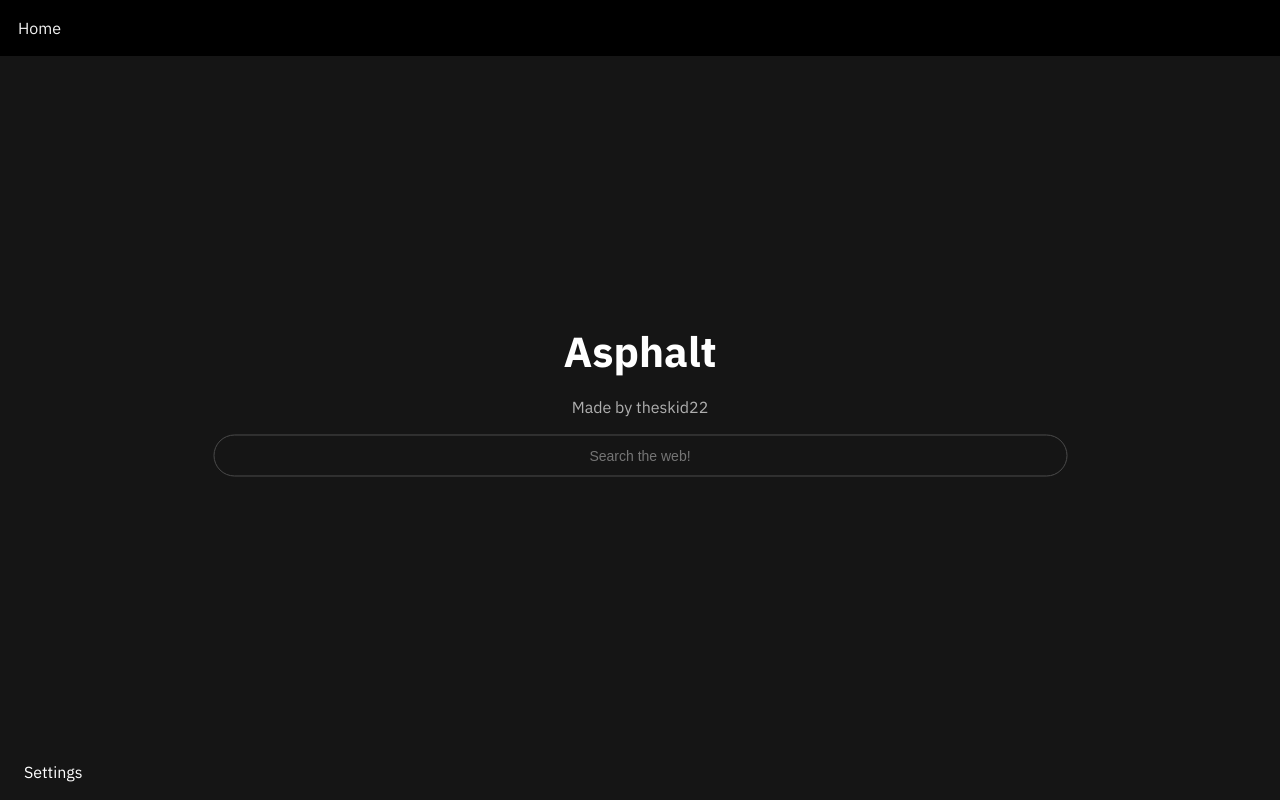
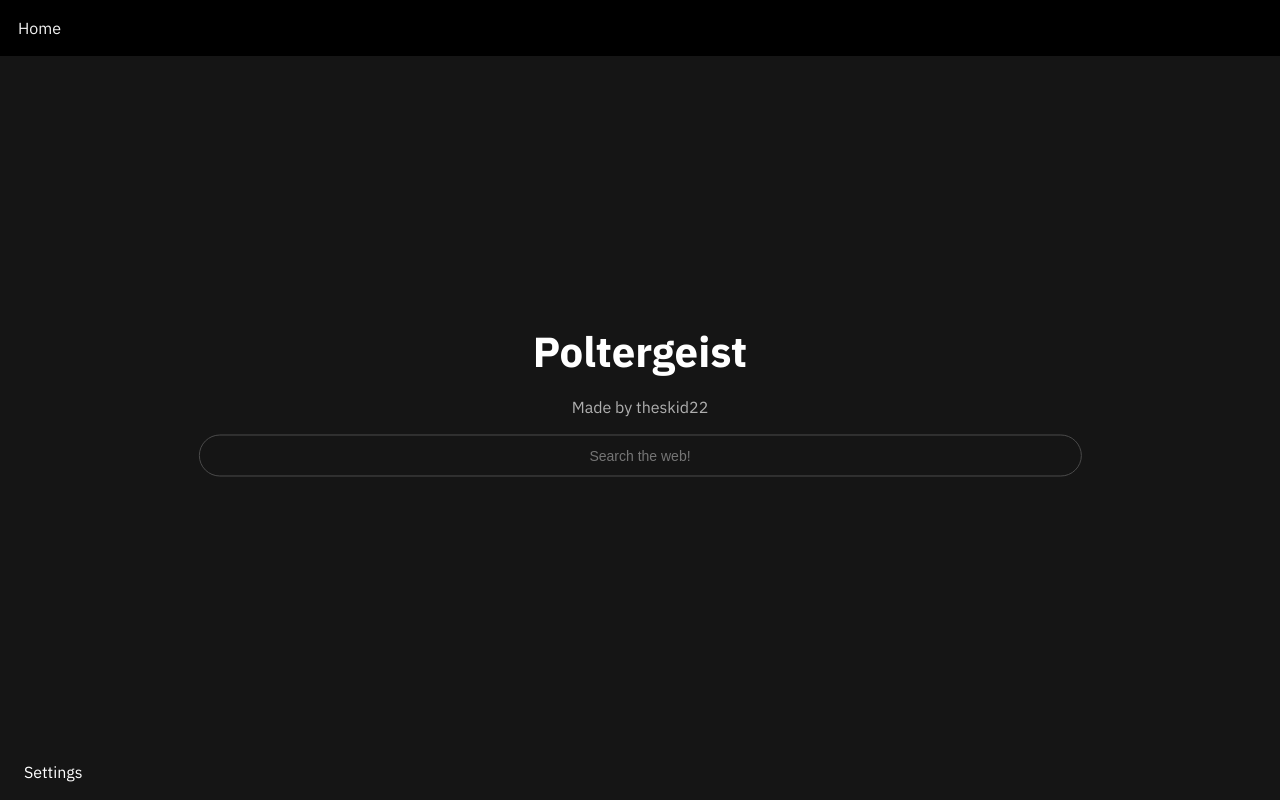
Before and after one commit to theskid22/Poltergeist, a plain HTML site: page index.html in a window 1280 px wide. Drawn offline with Linux system fonts and the light colour scheme.

Commit message:
Update index.html

```diff
--- a/index.html
+++ b/index.html
@@ -32,7 +32,7 @@
   <div class="container">
     <h1 class="header">
 
-      Asphalt
+      Poltergeist
     </h1>
     <p class="description">Made by theskid22</p>
     <input type="text" class="input" placeholder="Search the web!">
```
